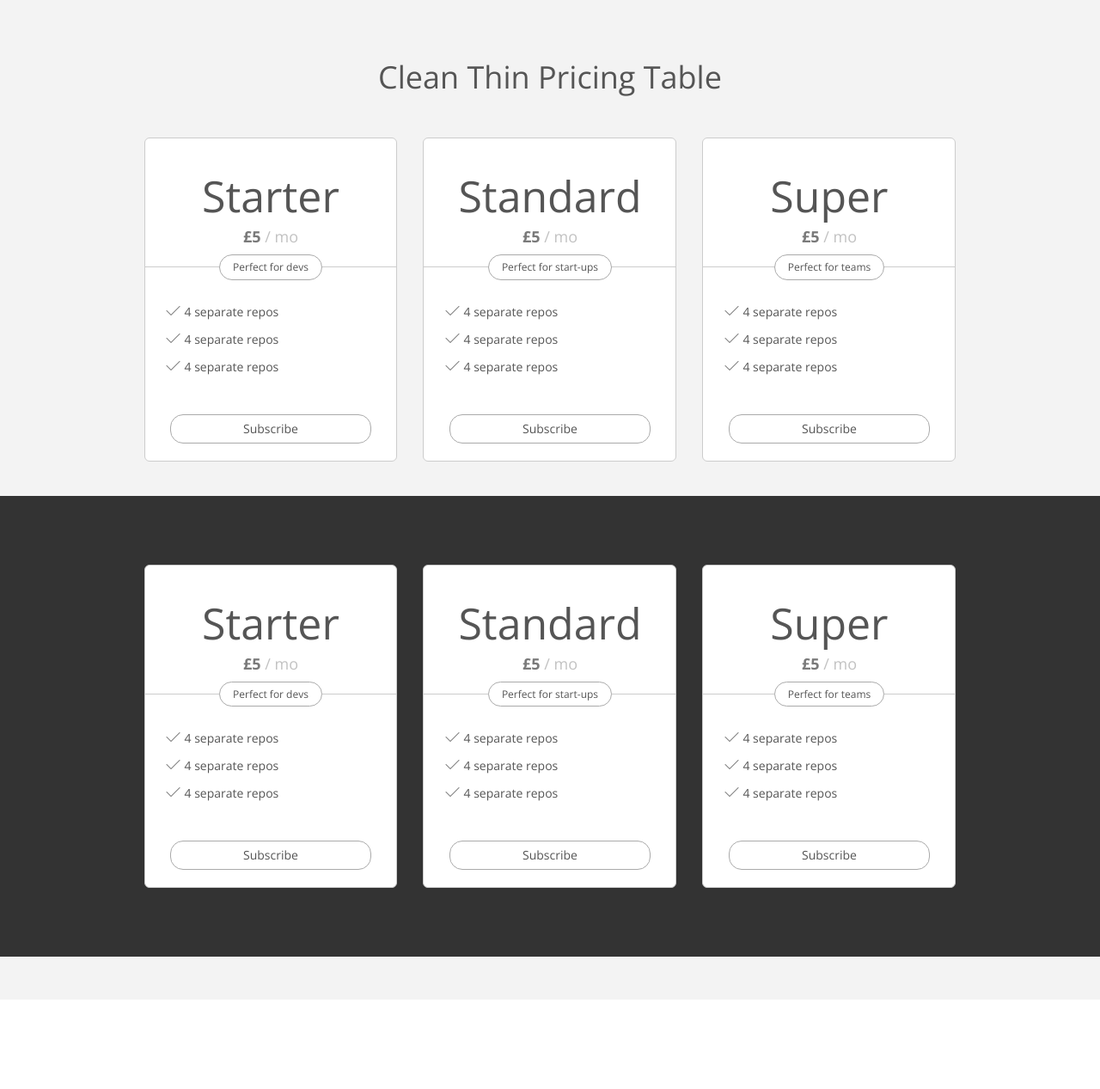
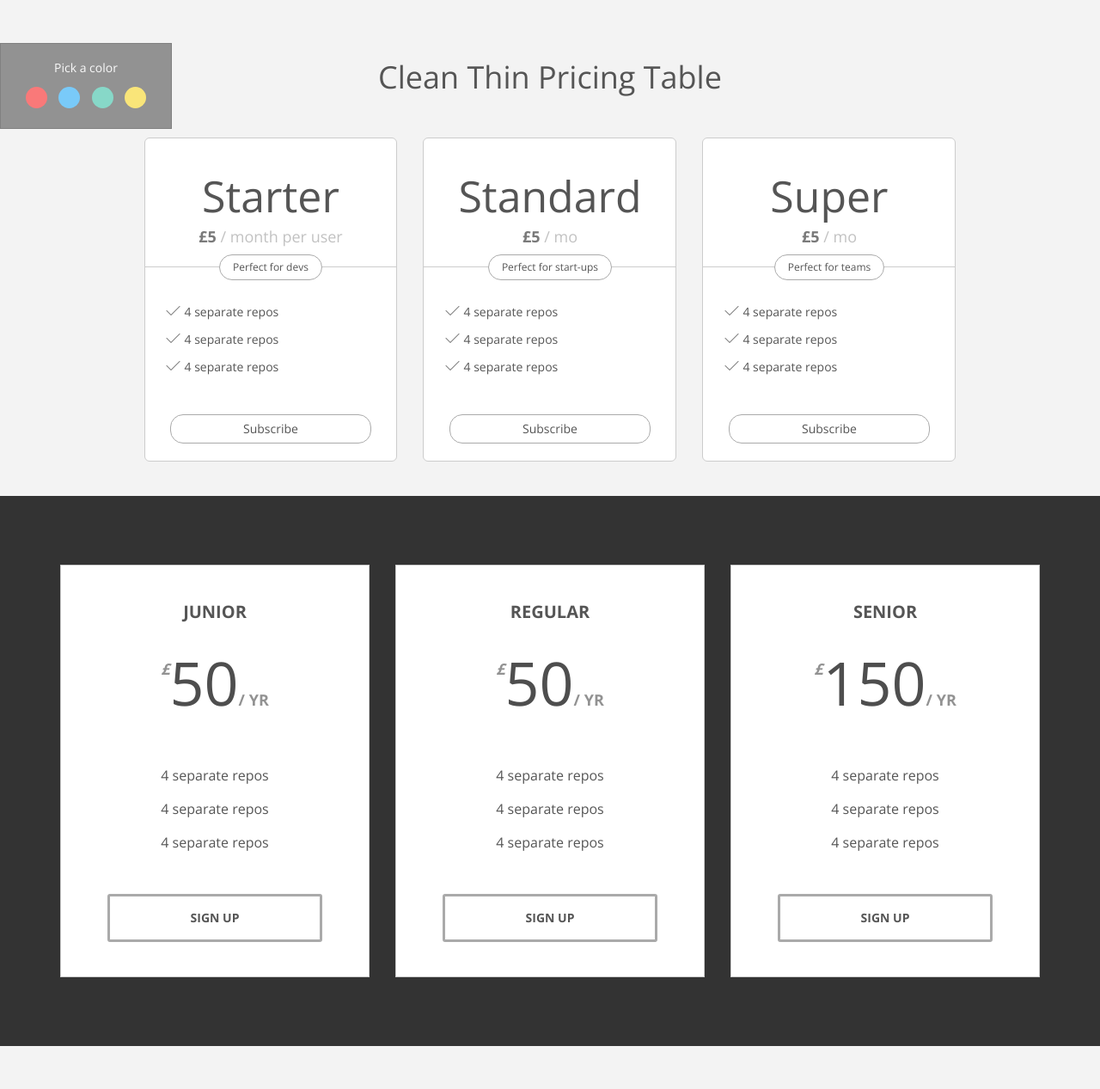
Before and after one commit to element-softworks/pricing-tables, a PHP site: page / in a window 1280 px wide. Shown: the whole page at 86% size. Before the commit the page ends 1113 px from the top, so only its background shows below. Run offline with PHP 8.4, Linux system fonts and the light colour scheme.

Commit message:
Added second table

```diff
--- a/assets/css/style.css
+++ b/assets/css/style.css
@@ -12,6 +12,58 @@ h1.title {
   padding: 40px 0; }
   .bg.bg-grey {
     background-color: #333; }
+
+.animate, #color-picker, .animate:hover, #color-picker:hover, .animate:focus, #color-picker:focus, .animate:active, #color-picker:active {
+  -webkit-transition: all 0.3s ease-in-out;
+  -moz-transition: all 0.3s ease-in-out;
+  -o-transition: all 0.3s ease-in-out;
+  transition: all 0.3s ease-in-out; }
+
+.cp-red {
+  background-color: red; }
+
+.cp-blue {
+  background-color: #00a2ff; }
+
+.cp-green {
+  background-color: #1cbd9e; }
+
+.cp-gold {
+  background-color: gold; }
+
+#color-picker {
+  background-color: #333;
+  border: 1px solid #111;
+  padding: 13px 30px;
+  position: fixed;
+  height: 100px;
+  width: 200px;
+  top: 50px;
+  opacity: 0.5; }
+  #color-picker:hover {
+    opacity: 0.9; }
+  #color-picker .row > div {
+    padding: 5px;
+    text-align: center; }
+  #color-picker span {
+    font-weight: 100;
+    padding: 10px 0;
+    color: white; }
+  #color-picker .cp {
+    display: inline-block;
+    border-radius: 25px;
+    margin: 2px 5px;
+    cursor: pointer;
+    height: 25px;
+    width: 25px; }
+    #color-picker .cp.cp-red {
+      background-color: red; }
+    #color-picker .cp.cp-blue {
+      background-color: #00a2ff; }
+    #color-picker .cp.cp-green {
+      background-color: #1cbd9e; }
+    #color-picker .cp.cp-gold {
+      background-color: gold; }
 
 .pricing-tables.pt-slim, .pt.pt-slim {
   background-color: #fff;
@@ -58,5 +110,58 @@ h1.title {
     min-width: 80%;
     display: table;
     margin: 40px auto 20px; }
+.pricing-tables.pt-simple, .pt.pt-simple {
+  background-color: #fff;
+  border: 1px solid #ccc;
+  margin: 40px 0; }
+  .pricing-tables.pt-simple .pt-name, .pricing-tables.pt-simple .pt-price, .pricing-tables.pt-simple .pt-tag, .pt.pt-simple .pt-name, .pt.pt-simple .pt-price, .pt.pt-simple .pt-tag {
+    text-align: center;
+    font-weight: 100; }
+  .pricing-tables.pt-simple .pt-name, .pt.pt-simple .pt-name {
+    padding-top: 40px;
+    font-size: 20px;
+    text-transform: uppercase;
+    font-weight: bold; }
+  .pricing-tables.pt-simple .pt-price, .pt.pt-simple .pt-price {
+    text-transform: uppercase;
+    padding: 20px 0;
+    font-weight: bold;
+    opacity: 0.8;
+    color: #777; }
+    .pricing-tables.pt-simple .pt-price b, .pt.pt-simple .pt-price b {
+      color: #222;
+      font-size: 70px;
+      font-weight: 100; }
+    .pricing-tables.pt-simple .pt-price i, .pt.pt-simple .pt-price i {
+      vertical-align: top;
+      margin-top: 13px;
+      display: inline-block; }
+  .pricing-tables.pt-simple .pt-tag, .pt.pt-simple .pt-tag {
+    border: 1px solid #aaa;
+    background-color: #fff;
+    border-radius: 15px;
+    padding: 5px 15px;
+    margin: -35px auto 0;
+    display: table;
+    font-size: 12px; }
+  .pricing-tables.pt-simple hr, .pt.pt-simple hr {
+    margin-top: 25px;
+    border-top: 1px solid #ccc; }
+  .pricing-tables.pt-simple ul, .pt.pt-simple ul {
+    padding: 20px 0 0; }
+    .pricing-tables.pt-simple ul li, .pt.pt-simple ul li {
+      padding: 8px 0;
+      list-style-type: none;
+      text-align: center;
+      font-size: 16px; }
+  .pricing-tables.pt-simple .pt-btn, .pt.pt-simple .pt-btn {
+    border-radius: 3px;
+    border: 3px solid #aaa;
+    min-width: 70%;
+    display: table;
+    margin: 40px auto;
+    padding: 15px 20px;
+    text-transform: uppercase;
+    font-weight: bold; }
 
 /*# sourceMappingURL=style.css.map */
--- a/assets/css/style.scss
+++ b/assets/css/style.scss
@@ -14,6 +14,72 @@ h1.title {
 	padding: 40px 0;
 	&.bg-grey {
 		background-color: #333;
+	}
+}
+
+.animate, .animate:hover, .animate:focus, .animate:active {
+	-webkit-transition: all 0.3s ease-in-out;
+	-moz-transition: all 0.3s ease-in-out;
+	-o-transition: all 0.3s ease-in-out;
+	transition: all 0.3s ease-in-out;
+}
+
+.cp-red {
+	background-color: red;
+}
+.cp-blue {
+	background-color: #00a2ff;
+}
+.cp-green {
+	background-color: #1cbd9e;
+}
+.cp-gold {
+	background-color: gold;
+}
+
+#color-picker {
+	background-color: #333;
+	border: 1px solid #111;
+	padding: 13px 30px;
+	position: fixed;
+	height: 100px;
+	width: 200px;
+	top: 50px;
+	opacity: 0.5;
+	@extend .animate;
+
+	&:hover {
+		opacity: 0.9;
+	}
+	.row > div {
+		padding: 5px;
+		text-align: center;
+	}
+	span {
+		font-weight: 100;
+		padding: 10px 0;
+		color: white;
+	}
+	.cp {
+		display: inline-block;
+		border-radius: 25px;
+		margin: 2px 5px;
+		cursor: pointer;
+		height: 25px;
+		width: 25px;
+
+		&.cp-red {
+			background-color: red;
+		}
+		&.cp-blue {
+			background-color: #00a2ff;
+		}
+		&.cp-green {
+			background-color: #1cbd9e;
+		}
+		&.cp-gold {
+			background-color: gold;
+		}
 	}
 }
 
--- a/assets/footer.php
+++ b/assets/footer.php
@@ -1,4 +1,17 @@
-	</div>
+			</div>
+			<div id="color-picker">
+				<div class="row">
+					<div class="col-md-12">
+						<span>Pick a color</span>
+					</div>
+					<div class="col-md-12">
+						<div class="cp cp-red"   id="cp-red"></div>
+						<div class="cp cp-blue"  id="cp-blue"></div>
+						<div class="cp cp-green" id="cp-green"></div>
+						<div class="cp cp-gold"  id="cp-gold"></div>
+					</div>
+				</div>
+			</div>
 		<script type="text/javascript" src="assets/js/app.js"></script>
 	</body>
 </html>
--- a/assets/js/app.js
+++ b/assets/js/app.js
@@ -1,3 +1,6 @@
 $( document ).ready(function() {
-
+	$(".cp").click(function(){
+		var id = $(this).attr('id');
+		console.log(id);
+	});
 });
--- a/index.php
+++ b/index.php
@@ -2,12 +2,12 @@
 
 <div class="container">
 	<h1 class="title">Clean Thin Pricing Table</h1>
-	<?php require("standard.php"); ?>
+	<?php require("pt-clean-thin.php"); ?>
 </div>
 
 <div class="bg bg-grey">
 	<div class="container">
-		<?php require("standard.php"); ?>
+		<?php require("pt-simple.php"); ?>
 	</div>
 </div>
 
--- a/standard.php
+++ b/pt-clean-thin.php
@@ -5,7 +5,7 @@
 			<div class="col-md-4">
 				<div class="pt pt-slim">
 					<h1 class="pt-name">Starter</h1>
-					<h4 class="pt-price"><b>£5</b> / mo</h4>
+					<h4 class="pt-price"><b>£5</b> / month per user</h4>
 					<hr>
 					<div class="pt-tag">Perfect for devs</div>
 					<ul>
--- /dev/null
+++ b/pt-simple.php
@@ -0,0 +1,39 @@
+<?php require_once("assets/header.php"); ?>
+<div class="row">
+	<div class="col-md-4">
+		<div class="pt pt-simple">
+			<div class="pt-name">Junior</div>
+			<h4 class="pt-price"><i>£</i><b>50</b>/ yr</h4>
+			<ul>
+				<li>4 separate repos</li>
+				<li>4 separate repos</li>
+				<li>4 separate repos</li>
+			</ul>
+			<div class="btn pt-btn">Sign Up</div>
+		</div>
+	</div>
+	<div class="col-md-4">
+		<div class="pt pt-simple">
+			<div class="pt-name">Regular</div>
+			<h4 class="pt-price"><i>£</i><b>50</b>/ yr</h4>
+			<ul>
+				<li>4 separate repos</li>
+				<li>4 separate repos</li>
+				<li>4 separate repos</li>
+			</ul>
+			<div class="btn pt-btn">Sign Up</div>
+		</div>
+	</div>
+	<div class="col-md-4">
+		<div class="pt pt-simple">
+			<div class="pt-name">Senior</div>
+			<h4 class="pt-price"><i>£</i><b>150</b>/ yr</h4>
+			<ul>
+				<li>4 separate repos</li>
+				<li>4 separate repos</li>
+				<li>4 separate repos</li>
+			</ul>
+			<div class="btn pt-btn">Sign Up</div>
+		</div>
+	</div>
+</div>
```
Also changed, not shown: other parts of assets/css/style.scss (+71 -0 lines), 1 other file.
